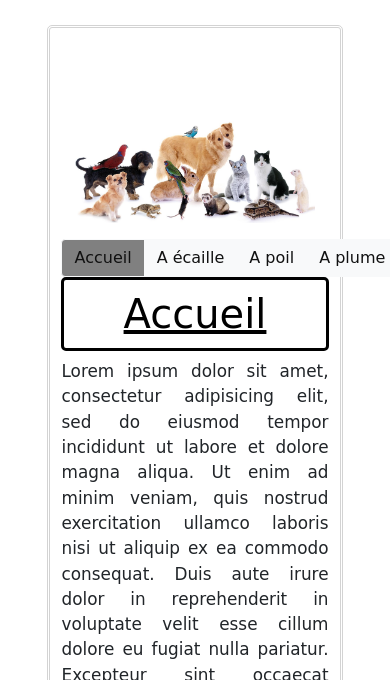
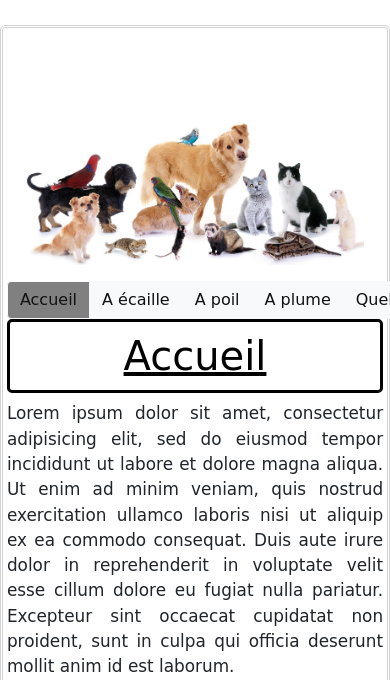
Before and after one commit to marie204/Ajout-Suppression-tableau, a PHP site: page /indexu.php in a window 390 px wide; the page is wider, and only the part inside the window is pictured. Shown: the top 680 px of that part. Run offline with PHP 8.4, Linux system fonts and the light colour scheme; some libraries are stand-ins or nearby versions; some web fonts are replaced; grey boxes are pictures that could not be loaded.

Commit message:
Ajout de media query

```diff
--- a/style/style2.css
+++ b/style/style2.css
@@ -92,6 +92,7 @@ li#essaie2:hover + li a{
 }
 
 
+
 /*Receptive*//*
 @media only screen and (max-width: 500px){
 ul{
@@ -109,3 +110,12 @@ footer img{
 width: 5%
 }
 }*/
+
+@media only screen and (max-width: 650px) {
+	body{
+		margin-left: 0%;
+		margin-right: 0%;
+		padding-left: 1%;
+		padding-right: 1%;
+	}
+}
```
